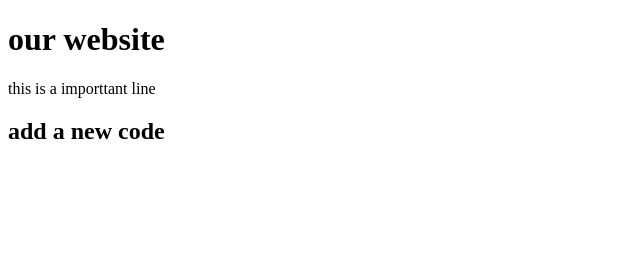
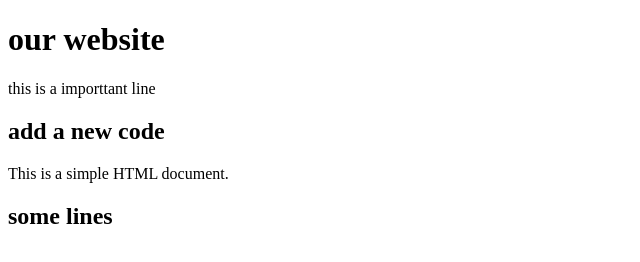
Before and after one commit to redhodom/practies, a plain HTML site: page index.html in a window 1280 px wide. Shown: the whole page, without its empty margins (0-640 px from the left). Drawn offline with Linux system fonts and the light colour scheme.

Commit message:
feat : added all the all inclued new and the old files

```diff
--- a/index.html
+++ b/index.html
@@ -9,5 +9,7 @@
     <h1>our website</h1>
     <p>this is a importtant line</p>
     <h2>add a new code</h2>
+    <p>This is a simple HTML document.</p>
+    <h2>some lines</h2>
 </body>
 </html>
```
